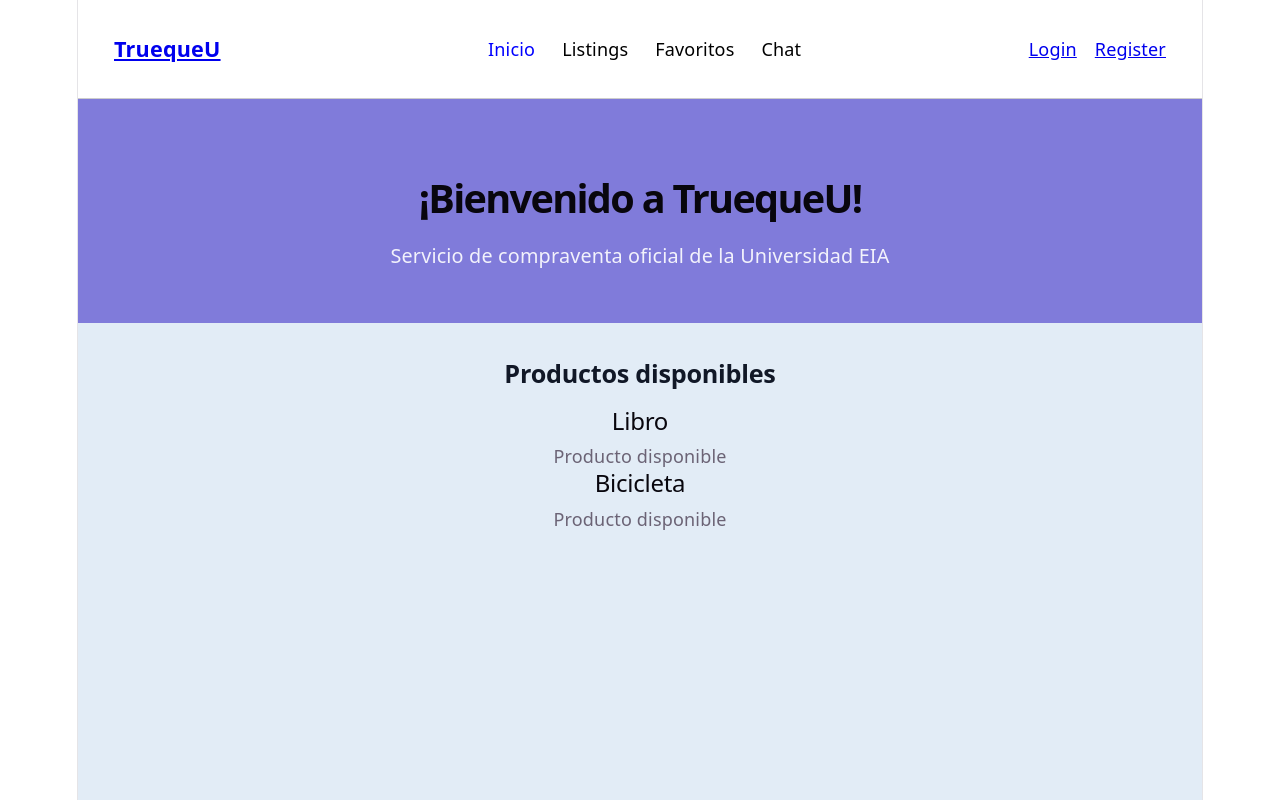
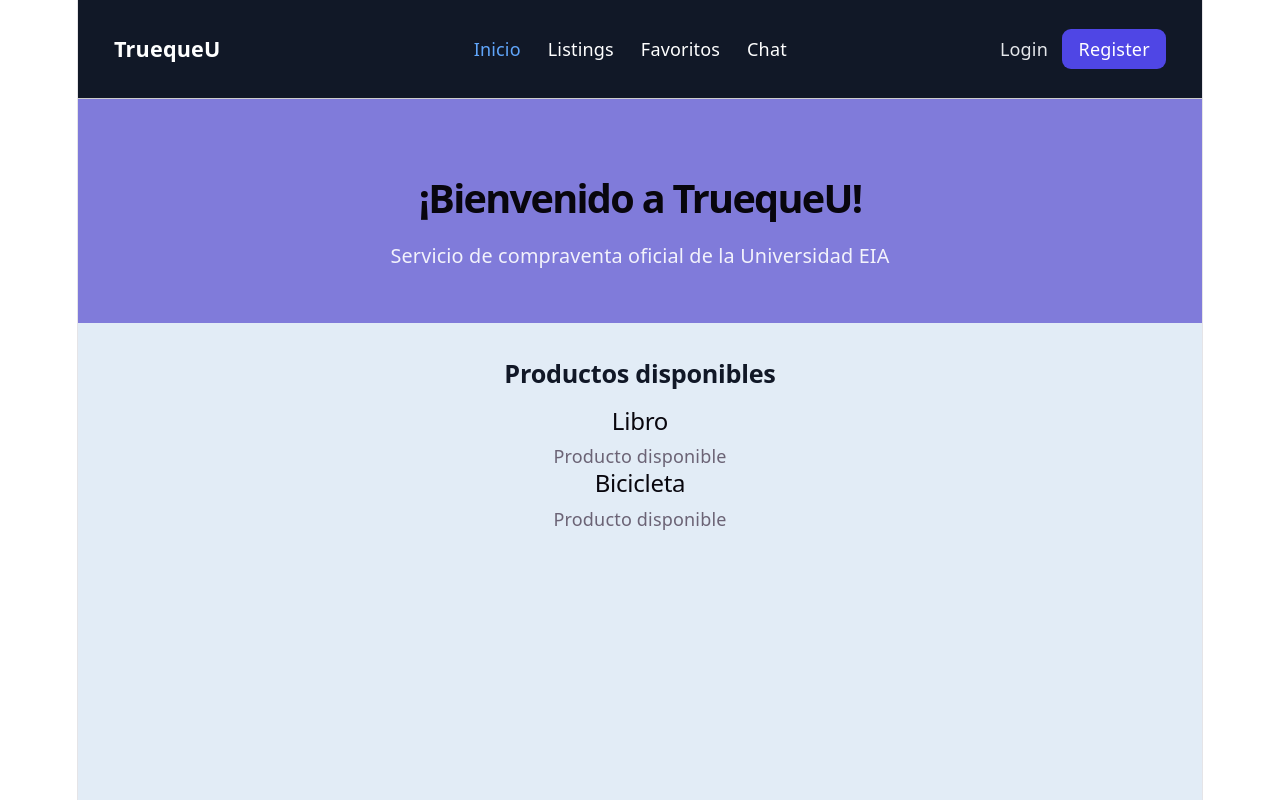
Before and after one commit to Jaramillo-Juanse/TruequeUFront, a React (Vite) app in the folder TruequeUFront/: page / in a window 1280 px wide. Shown: the top 800 px of the page. Built offline with nearby package versions, Linux system fonts and the light colour scheme.

Commit message:
improved styles NavBar.tsx

```diff
--- a/TruequeUFront/src/components/NavBar.tsx
+++ b/TruequeUFront/src/components/NavBar.tsx
@@ -4,8 +4,16 @@
   return (
     <nav style={styles.nav}>
       <div style={styles.logo}>
-        <Link to="/">TruequeU</Link>
-      </div>
+        <Link
+          to="/"
+          style={{
+            color: "#ffffff",
+            textDecoration: "none"
+          }}
+        >
+          TruequeU
+        </Link>
+    </div>
 
       <ul style={styles.menu}>
         <li>
@@ -34,8 +42,8 @@
       </ul>
 
       <div style={styles.auth}>
-        <Link to="/login">Login</Link>
-        <Link to="/register">Register</Link>
+        <Link to="/login" style={styles.loginLink}>Login</Link>
+        <Link to="/register" style={styles.registerBtn}>Register</Link>
       </div>
     </nav>
   );
@@ -47,10 +55,13 @@
     alignItems: "center",
     padding: "1rem 2rem",
     borderBottom: "1px solid #ccc",
+    backgroundColor: "#111827",
+    color: "#ffffff",
   },
   logo: {
     fontWeight: "bold",
     fontSize: "1.2rem",
+    color: "#e5e7eb",
   },
   menu: {
     display: "flex",
@@ -58,13 +69,34 @@
     listStyle: "none",
   },
   auth: {
-    display: "flex",
-    gap: "1rem",
+  display: "flex",
+  gap: "0.8rem",
+  alignItems: "center",
+  },
+
+  loginLink: {
+    color: "#e5e7eb",
+    textDecoration: "none",
+  },
+
+  registerBtn: {
+    backgroundColor: "#4f46e5",
+    color: "#ffffff",
+    padding: "0.4rem 0.9rem",
+    borderRadius: "0.5rem",
+    textDecoration: "none",
+    fontWeight: "500",
   },
 };
 
 const navLinkStyle = ({ isActive }: { isActive: boolean }) => ({
   textDecoration: "none",
-  color: isActive ? "blue" : "black",
+  color: isActive ? "#60a5fa" : "#ffffff",
+  transition: "color 0.2s",
 });
+
+const linkStyle = {
+  textDecoration: "none",
+  color: "#ffffff",
+};
 export default Navbar;
```
